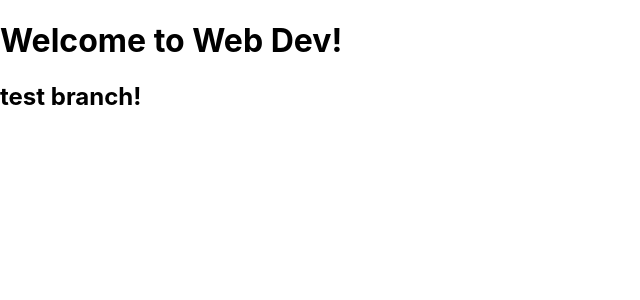
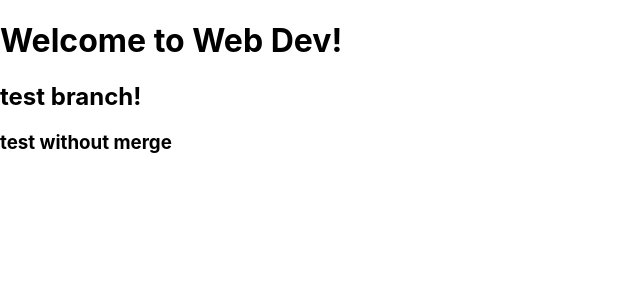
Before and after one commit to jiadil/kanbas-react-web-app, a React (Create React App) app: page / in a window 1280 px wide. Shown: the top 300 px of the page, without its empty margins (0-640 px from the left). Built offline with nearby package versions, Linux system fonts and the light colour scheme.

Commit message:
test branch without merge

```diff
--- a/src/App.tsx
+++ b/src/App.tsx
@@ -7,6 +7,7 @@ function App() {
     <>
     <h1>Welcome to Web Dev!</h1>
     <h2>test branch!</h2>
+    <h3>test without merge</h3>
     </>
   );
 }
```
